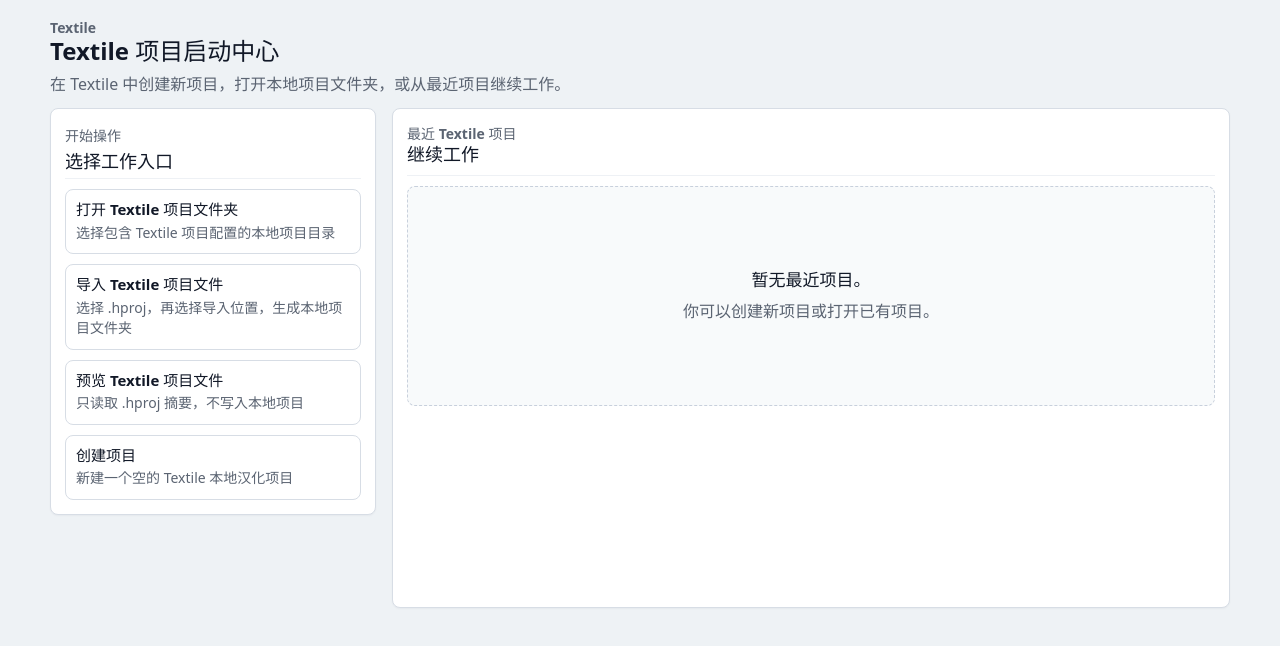
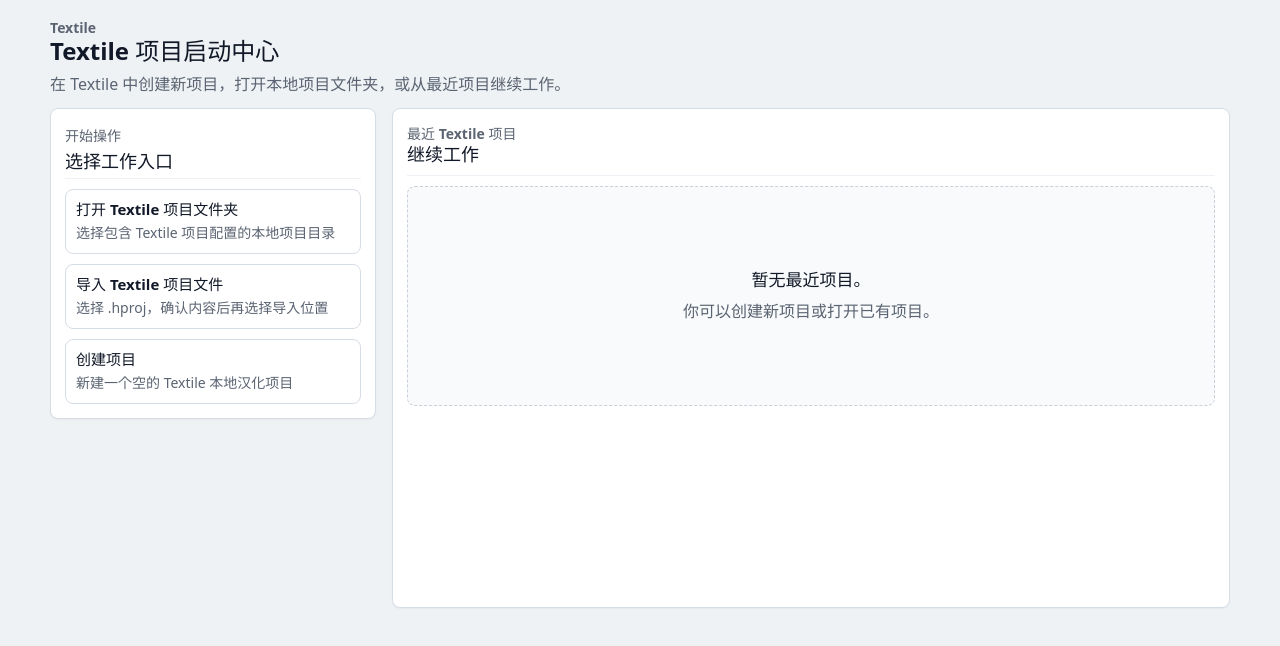
Before and after one commit to Or-well/textile-app, a Vue app: page /projects in a window 1280 px wide. Shown: the top 646 px of the page. Built offline with nearby package versions, Linux system fonts and the light colour scheme.

Commit message:
fix: require explicit browser project import action

```diff
--- a/public/version.json
+++ b/public/version.json
@@ -1,8 +1,8 @@
 {
   "version": "0.11.2",
   "latest_version": "0.11.2",
-  "build_id": "0.11.2-bc8fcf9950bf",
-  "assets_hash": "bc8fcf9950bf92ccfd99db6af18e0d28e958363f4e4b309bbcd0d17213dee479",
+  "build_id": "0.11.2-96398cb017f3",
+  "assets_hash": "96398cb017f301a92c337b3955c2539217a793c2bfbb0074f78ec86cedd43d5d",
   "schema_version": 1,
   "release_date": "2026-08-22",
   "channel": "stable",
--- a/src/App.vue
+++ b/src/App.vue
@@ -34,6 +34,7 @@
 } from "./services/appUpdate";
 import {
   importProjectFile,
+  importProjectFileToDirectory,
   inspectProjectFile,
   openProject,
   openProjectRoot,
@@ -41,6 +42,7 @@
 } from "./services/project";
 import {
   createNativeProjectDirectory,
+  openProjectDirectory,
   type ProjectDirectoryHandle,
 } from "./services/projectFs";
 import { openUserManual } from "./services/helpManual";
@@ -521,7 +523,9 @@
   appNoticeMessage.value = "";
 
   try {
-    const project = await importProjectFile(file);
+    const project = isTauriRuntime()
+      ? await importProjectFile(file)
+      : await importProjectFileToDirectory(file, await openProjectDirectory());
 
     projectFilePreview.value = null;
     previewedProjectFile.value = null;
@@ -1077,7 +1081,6 @@
       :recent-projects="recentProjects"
       @create-project="navigate('/projects/create')"
       @open-local-project="handleOpenLocalProject"
-      @import-project-file="handleImportProjectFile"
       @preview-project-file="handlePreviewProjectFile"
       @import-previewed-project-file="handleImportPreviewedProjectFile"
       @clear-project-file-preview="handleClearProjectFilePreview"
--- a/src/pages/ProjectListPage.vue
+++ b/src/pages/ProjectListPage.vue
@@ -32,7 +32,6 @@
 const emit = defineEmits<{
   createProject: [];
   openLocalProject: [];
-  importProjectFile: [file: File];
   previewProjectFile: [file: File];
   importPreviewedProjectFile: [];
   clearProjectFilePreview: [];
@@ -43,7 +42,6 @@
 
 const hasRecentProjects = computed(() => props.recentProjects.length > 0);
 const importProjectFileInput = ref<HTMLInputElement | null>(null);
-const previewProjectFileInput = ref<HTMLInputElement | null>(null);
 const isProjectDescriptionExpanded = ref(false);
 const previewBadgeText = computed(() => {
   if (!props.projectFilePreview) {
@@ -122,17 +120,6 @@
   const file = input.files?.[0];
 
   if (file) {
-    emit("importProjectFile", file);
-  }
-
-  input.value = "";
-}
-
-function handleSelectPreviewProjectFile(event: Event) {
-  const input = event.target as HTMLInputElement;
-  const file = input.files?.[0];
-
-  if (file) {
     emit("previewProjectFile", file);
   }
 
@@ -184,9 +171,15 @@
           />
 
           <LauncherActionCard
-            :title="isOpeningFile ? '正在导入...' : '导入 Textile 项目文件'"
-            description="选择 .hproj，再选择导入位置，生成本地项目文件夹"
-            :busy="isOpeningFile"
+            :title="
+              isPreviewingFile
+                ? '正在检查项目文件...'
+                : isOpeningFile
+                  ? '正在导入...'
+                  : '导入 Textile 项目文件'
+            "
+            description="选择 .hproj，确认内容后再选择导入位置"
+            :busy="isPreviewingFile || isOpeningFile"
             @activate="importProjectFileInput?.click()"
           />
           <input
@@ -195,20 +188,6 @@
             type="file"
             accept=".hproj,application/zip"
             @change="handleSelectImportProjectFile"
-          />
-
-          <LauncherActionCard
-            :title="isPreviewingFile ? '正在预览...' : '预览 Textile 项目文件'"
-            description="只读取 .hproj 摘要，不写入本地项目"
-            :busy="isPreviewingFile"
-            @activate="previewProjectFileInput?.click()"
-          />
-          <input
-            ref="previewProjectFileInput"
-            class="hidden-file-input"
-            type="file"
-            accept=".hproj,application/zip"
-            @change="handleSelectPreviewProjectFile"
           />
 
           <section v-if="projectFilePreview" class="project-file-preview">
@@ -304,7 +283,7 @@
               :disabled="!projectFilePreview.valid || isOpeningFile"
               @click="emit('importPreviewedProjectFile')"
             >
-              {{ isOpeningFile ? "正在导入..." : "导入为本地项目" }}
+              {{ isOpeningFile ? "正在导入..." : "选择导入位置并导入" }}
             </button>
           </section>
 
--- a/src/services/project.ts
+++ b/src/services/project.ts
@@ -33,6 +33,7 @@
 import {
   createProjectRootFromPackage,
   importProjectPackageToDirectory,
+  importProjectPackageToParentDirectory,
   inspectProjectPackage,
   type ProjectPackagePreview,
 } from "./projectPackage";
@@ -1352,3 +1353,12 @@
 
   return openProjectRoot(imported.root);
 }
+
+export async function importProjectFileToDirectory(
+  file: File,
+  parentRoot: ProjectDirectoryHandle,
+): Promise<OpenedProject> {
+  const imported = await importProjectPackageToParentDirectory(file, parentRoot);
+
+  return openProjectRoot(imported.root);
+}
```
Also changed, not shown: 4 other files (tests, documents, lock files or other folders).
